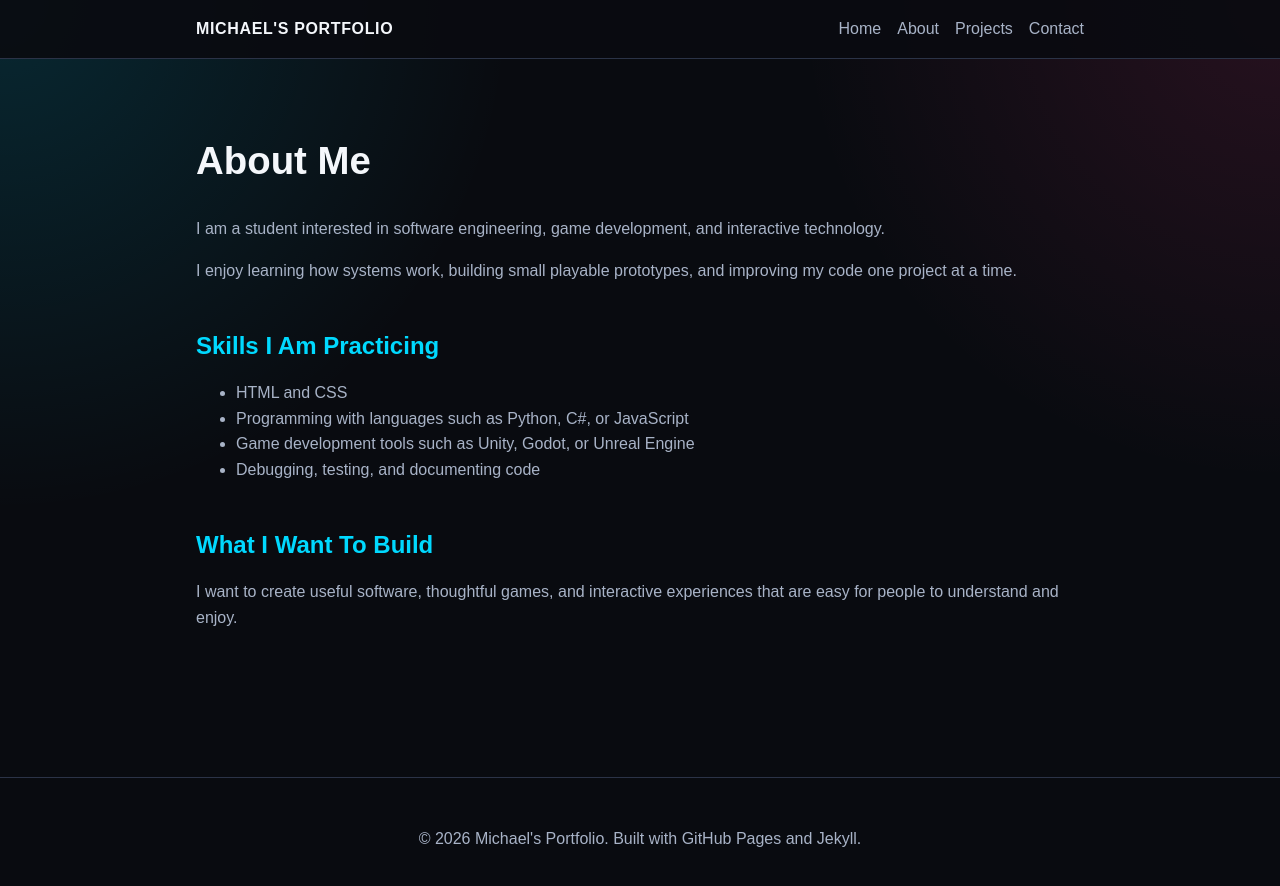
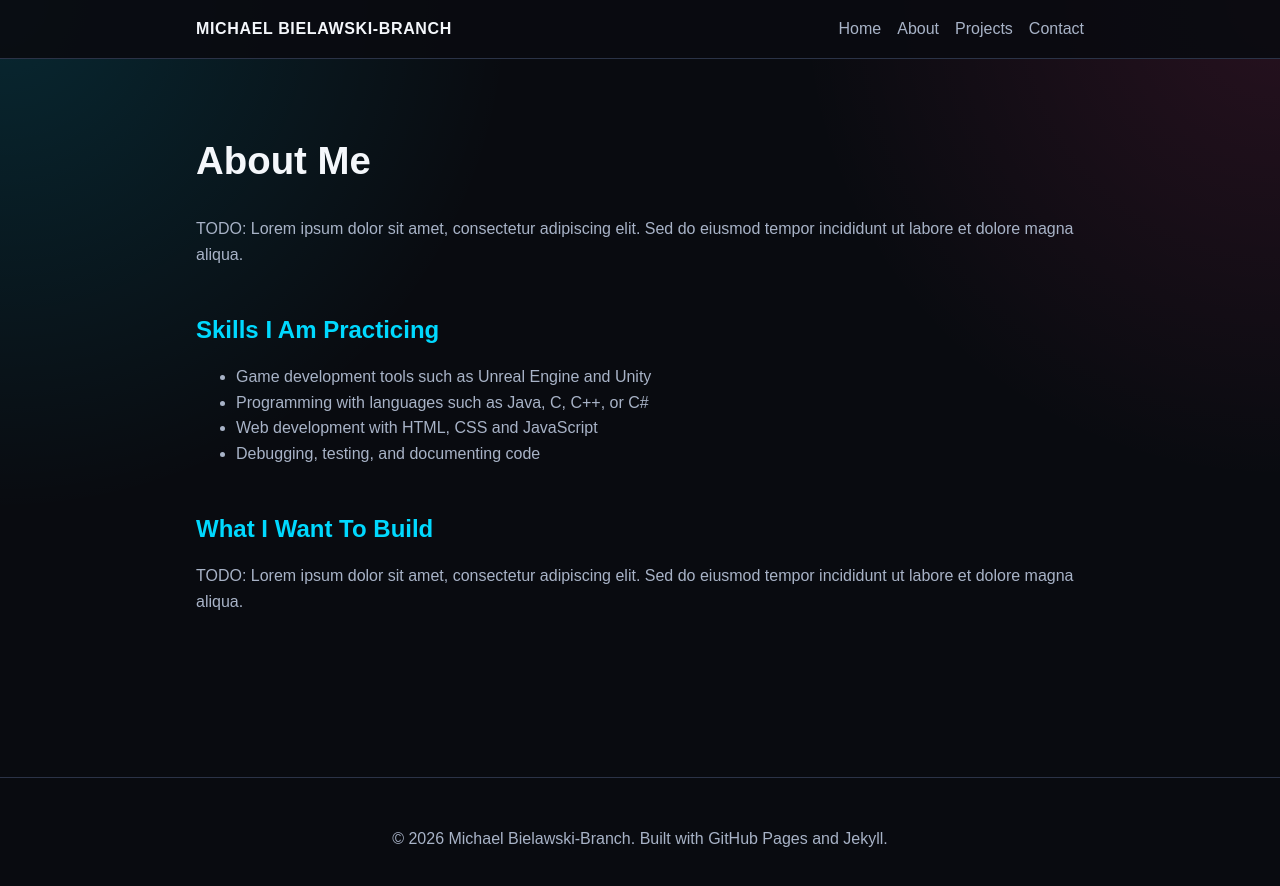
Before and after one commit to michaelbranch-code/Michaels_Portfolio, a Jekyll site: the page built from about.html, in a window 1280 px wide. Shown: the top 886 px of the page. Built offline with Jekyll 4.4.1, drawn with Linux system fonts in a browser that asks for light colours.

Commit message:
Built out the about and contact pages

```diff
--- a/_config.yml
+++ b/_config.yml
@@ -1,2 +1,2 @@
-title: Michael's Portfolio
+title: Michael Bielawski-Branch
 description: A simple portfolio for a software engineering and game development student.
--- a/about.html
+++ b/about.html
@@ -5,21 +5,22 @@ title: About
 
 <section>
   <h1>About Me</h1>
-  <p>I am a student interested in software engineering, game development, and interactive technology.</p>
-  <p>I enjoy learning how systems work, building small playable prototypes, and improving my code one project at a time.</p>
+  <p>TODO: Lorem ipsum dolor sit amet, consectetur adipiscing elit. Sed do eiusmod tempor incididunt ut labore et dolore
+    magna aliqua.</p>
 </section>
 
 <section>
   <h2>Skills I Am Practicing</h2>
   <ul>
-    <li>HTML and CSS</li>
-    <li>Programming with languages such as Python, C#, or JavaScript</li>
-    <li>Game development tools such as Unity, Godot, or Unreal Engine</li>
+    <li>Game development tools such as Unreal Engine and Unity</li>
+    <li>Programming with languages such as Java, C, C++, or C#</li>
+    <li>Web development with HTML, CSS and JavaScript</li>
     <li>Debugging, testing, and documenting code</li>
   </ul>
 </section>
 
 <section>
   <h2>What I Want To Build</h2>
-  <p>I want to create useful software, thoughtful games, and interactive experiences that are easy for people to understand and enjoy.</p>
+  <p>TODO: Lorem ipsum dolor sit amet, consectetur adipiscing elit. Sed do eiusmod tempor incididunt ut labore et dolore
+    magna aliqua.</p>
 </section>
```
Also changed, not shown: contact.html (+4 -5 lines).
